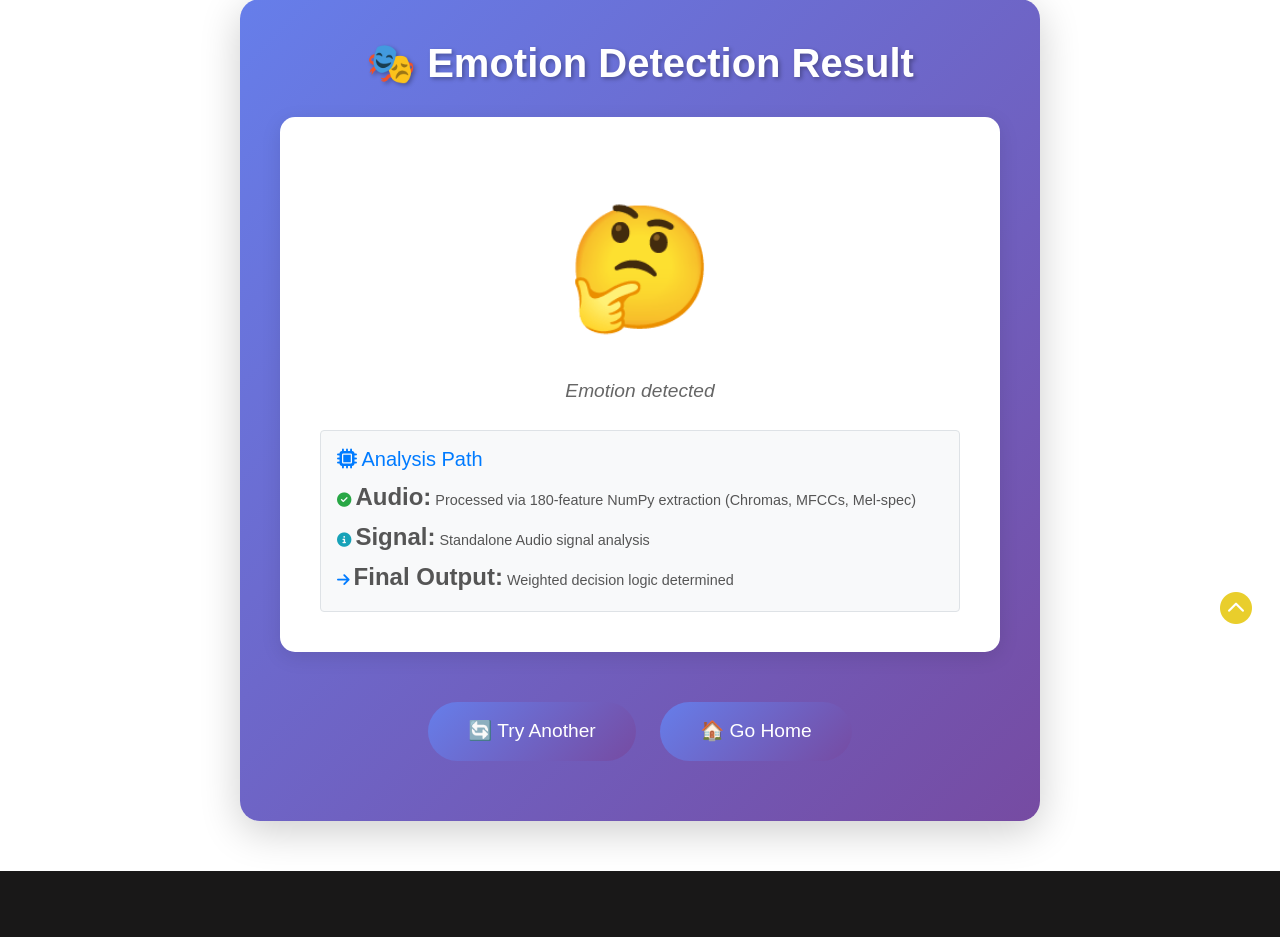
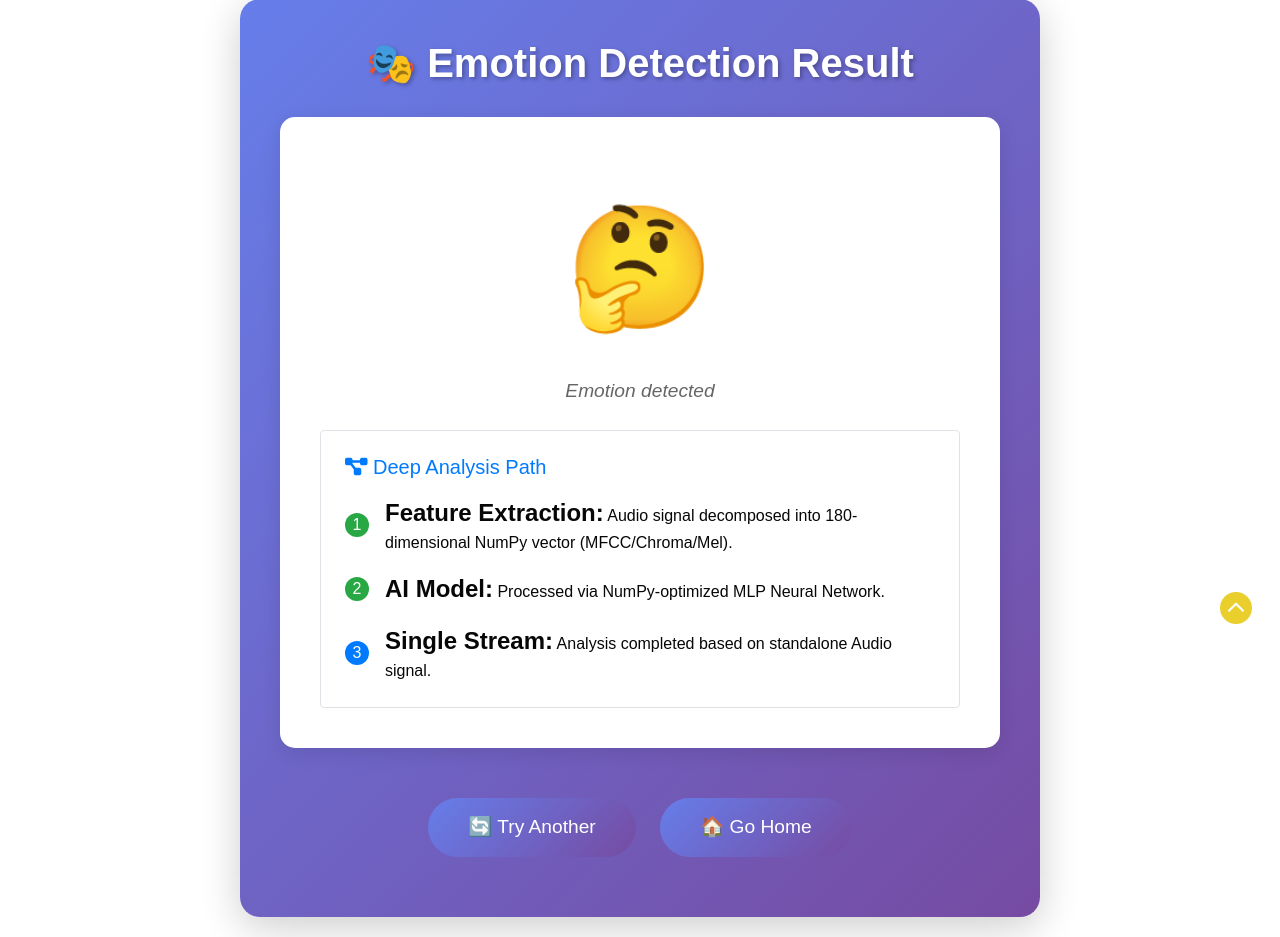
Before and after one commit to pr540/capestone-project-1, a Flask app: template templates/result.html in a window 1280 px wide. Shown: the part 142-1079 px from the top of the page. Run offline with Flask 3, Linux system fonts and the light colour scheme; the template is opened without the code that fills it, so the values that code supplies are empty; some libraries are stand-ins or nearby versions; some web fonts are replaced.

Commit message:
fix(logic): resolve 'disgust' bias with peak-relative scaling and enhanced fusion transparency

```diff
--- a/app.py
+++ b/app.py
@@ -97,23 +97,27 @@ def predict():
             else:
                 # Weighted Fusion / Priority
                 if vis_emo:
-                    # If audio says PS with extreme confidence, check if visual is neutral/different
-                    # We dampen audio if it's too sure of PS on a short/noisy clip
-                    if audio_emo == "Pleasant Surprise" and au_conf > 0.9:
-                        # Hybrid scores: give a boost to visual if it detected anything coherent
-                        if vis_conf > 0.3:
-                            final_emo, final_conf, note = vis_emo, vis_conf, "Visual signal prioritized over biased audio"
+                    # Trap Emotions: 'disgust' and 'Pleasant Surprise' are common model biases on noisy data
+                    trap_emotions = ["disgust", "Pleasant Surprise"]
+
+                    if audio_emo in trap_emotions and au_conf > 0.8:
+                        # If audio is stuck in a trap, but visual actually found a face with an emotion
+                        if vis_emo != "neutral" and vis_conf > 0.3:
+                            final_emo, final_conf, note = vis_emo, vis_conf, f"Visual ({vis_emo}) overrides biased audio ({audio_emo})"
+                        elif vis_emo == "neutral" and vis_conf > 0.5:
+                            # If visual is confident it's neutral, trust it over a 'disgust' audio trap
+                            final_emo, final_conf, note = "neutral", (vis_conf + au_conf)/2, "Visual neutral overrides audio bias"
                         else:
-                            final_emo, final_conf, note = "neutral", 0.8, "Ambiguous signals: defaulting to neutral"
-                    elif vis_conf > au_conf:
-                        final_emo, final_conf, note = vis_emo, vis_conf, "Based on visual evidence"
+                            final_emo, final_conf, note = audio_emo, au_conf, "Audio prioritized (weak visual signal)"
+                    elif vis_conf > au_conf + 0.15:
+                        final_emo, final_conf, note = vis_emo, vis_conf, "Based on higher visual confidence"
                     else:
                         final_emo, final_conf, note = audio_emo, au_conf, "Based on audio evidence"
                 else:
-                    # If audio is very high PS, it might be a model bias; if so, cap it
-                    if audio_emo == "Pleasant Surprise" and au_conf > 0.98:
-                         final_conf = 0.85 # Reduce artificial certainty
-                    final_emo, final_conf, note = audio_emo, final_conf if 'final_conf' in locals() else au_conf, "Audio-only analysis"
+                    # Audio-only
+                    final_emo, final_conf, note = audio_emo, au_conf, "Audio-only analysis"
+                    if audio_emo == "disgust" and au_conf > 0.99:
+                         note += " (Potential bias detected)"
         # Save to DB
         res = PredictionResult(filename=secure_filename(file.filename), audio_emotion=audio_emo,
                                visual_emotion=vis_emo or "N/A", final_emotion=final_emo, confidence=final_conf)
--- a/templates/result.html
+++ b/templates/result.html
@@ -125,23 +125,48 @@
     <div class="emotion-description">Emotion detected</div>
     {% endif %}
 
-    <div class="mt-4 p-3 bg-light border rounded text-left">
-      <h5 class="text-primary mb-2"><i class="fas fa-microchip"></i> Analysis Path</h5>
-      <ul class="list-unstyled mb-0" style="font-size: 0.9rem; color: #555;">
-        <li class="mb-1"><i class="fas fa-check-circle text-success"></i> <strong>Audio:</strong> Processed via 180-feature
-          NumPy extraction (Chromas, MFCCs, Mel-spec)</li>
-        {% if visual_emotion %}
-        <li class="mb-1"><i class="fas fa-check-circle text-success"></i> <strong>Video:</strong> Analyzed via Haar Cascade
-          heuristic sampling</li>
-        <li class="mb-1"><i class="fas fa-info-circle text-info"></i> <strong>Fusion:</strong> Combining Audio ({{
-          audio_emotion }}) and Visual ({{ visual_emotion }}) signals</li>
-        {% else %}
-        <li class="mb-1"><i class="fas fa-info-circle text-info"></i> <strong>Signal:</strong> Standalone Audio signal
-          analysis</li>
-        {% endif %}
-        <li><i class="fas fa-arrow-right text-primary"></i> <strong>Final Output:</strong> Weighted decision logic
-          determined <strong>{{ predicted_emotion }}</strong></li>
-      </ul>
+    <div class="mt-4 p-4 bg-light border rounded text-left" style="background: rgba(255,255,255,0.9) !important;">
+      <h5 class="text-primary mb-3"><i class="fas fa-project-diagram"></i> Deep Analysis Path</h5>
+      <div class="analysis-step mb-3">
+        <div class="d-flex align-items-center">
+          <div class="step-marker bg-success text-white rounded-circle mr-3"
+            style="width:24px; height:24px; text-align:center; flex-shrink:0;">1</div>
+          <div><strong>Feature Extraction:</strong> Audio signal decomposed into 180-dimensional NumPy vector
+            (MFCC/Chroma/Mel).</div>
+        </div>
+      </div>
+      <div class="analysis-step mb-3">
+        <div class="d-flex align-items-center">
+          <div class="step-marker bg-success text-white rounded-circle mr-3"
+            style="width:24px; height:24px; text-align:center; flex-shrink:0;">2</div>
+          <div><strong>AI Model:</strong> Processed via NumPy-optimized MLP Neural Network.</div>
+        </div>
+      </div>
+      {% if visual_emotion %}
+      <div class="analysis-step mb-3">
+        <div class="d-flex align-items-center">
+          <div class="step-marker bg-info text-white rounded-circle mr-3"
+            style="width:24px; height:24px; text-align:center; flex-shrink:0;">3</div>
+          <div><strong>Visual Cross-Check:</strong> Face heuristic detected <strong>{{ visual_emotion }}</strong> as physical
+            cue.</div>
+        </div>
+      </div>
+      <div class="analysis-step mb-0">
+        <div class="d-flex align-items-center">
+          <div class="step-marker bg-warning text-dark rounded-circle mr-3"
+            style="width:24px; height:24px; text-align:center; flex-shrink:0;">4</div>
+          <div><strong>Signal Fusion:</strong> Final result derived from weighted logic ({{ note or "Balanced" }}).</div>
+        </div>
+      </div>
+      {% else %}
+      <div class="analysis-step mb-0">
+        <div class="d-flex align-items-center">
+          <div class="step-marker bg-primary text-white rounded-circle mr-3"
+            style="width:24px; height:24px; text-align:center; flex-shrink:0;">3</div>
+          <div><strong>Single Stream:</strong> Analysis completed based on standalone Audio signal.</div>
+        </div>
+      </div>
+      {% endif %}
     </div>
 
     {% if note %}
```
Also changed, not shown: audio_features_numpy.py (+10 -7 lines).
